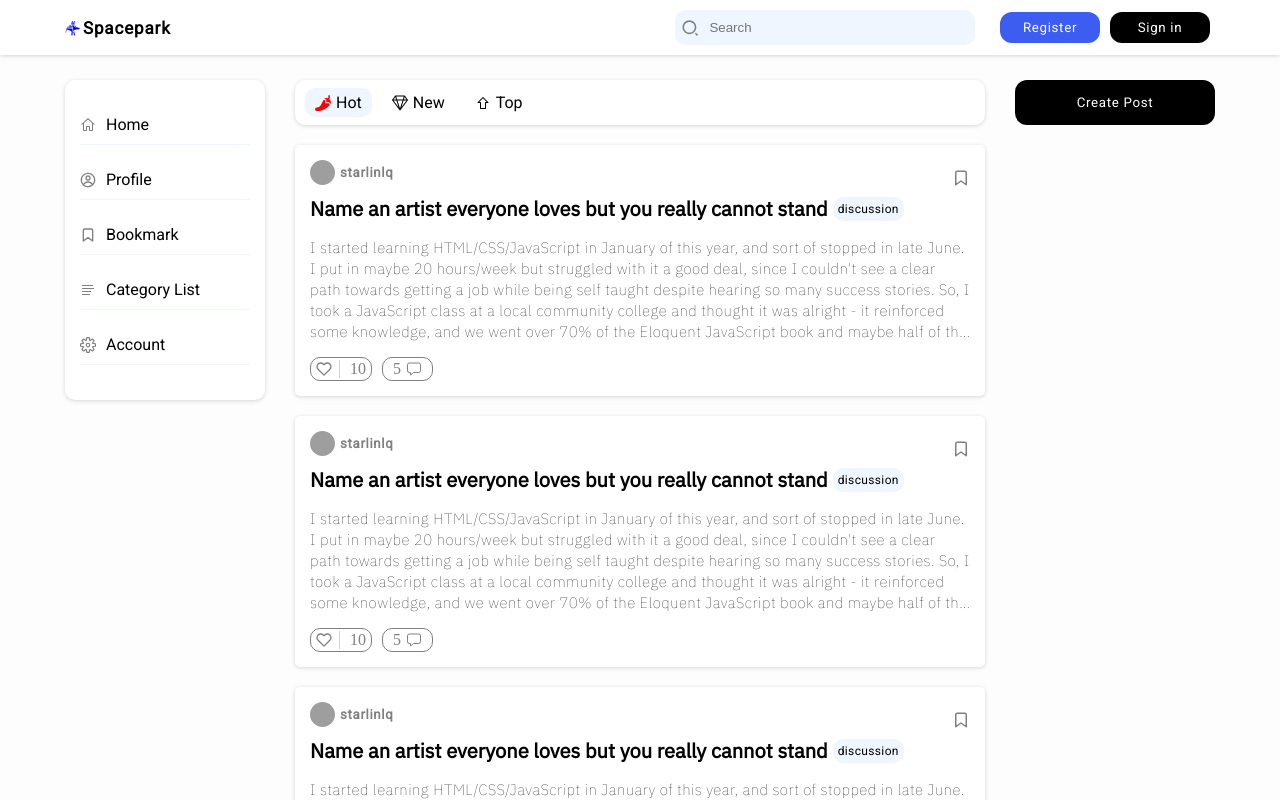
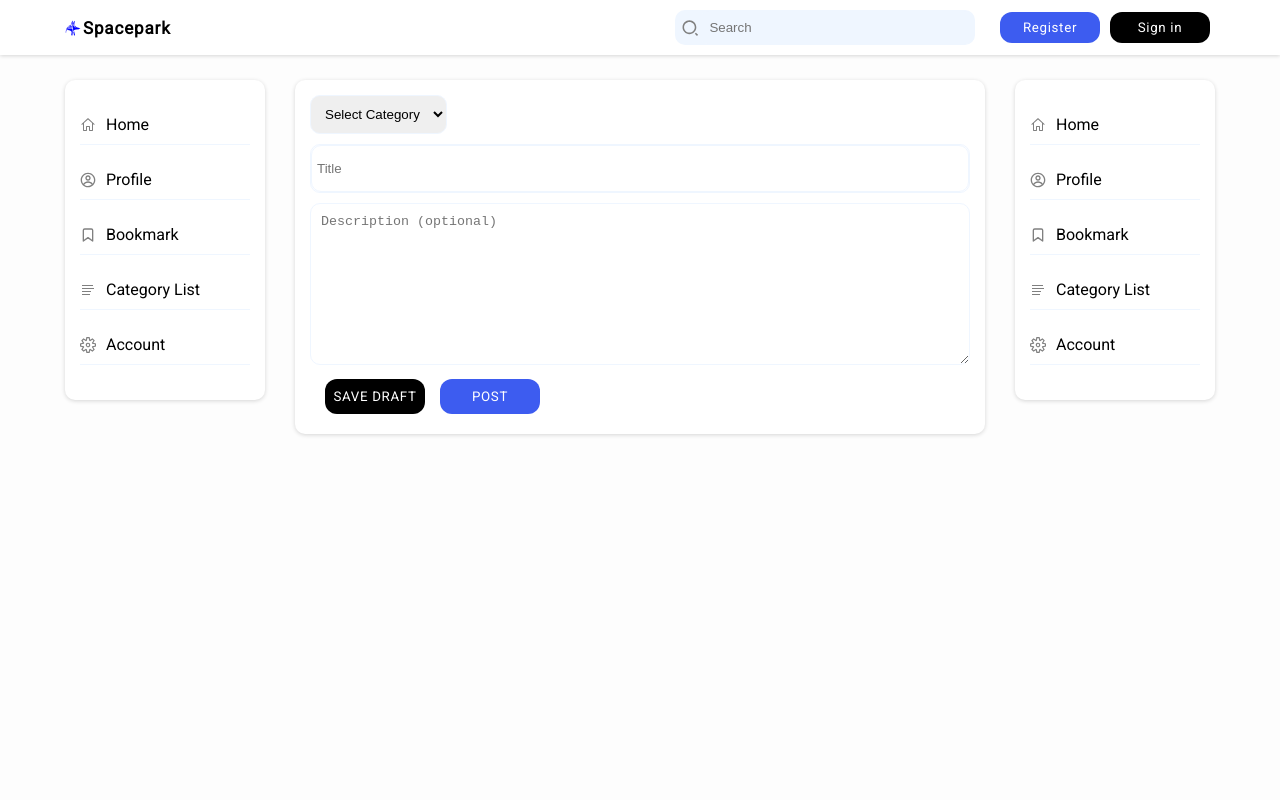
Before and after one commit to starlinlq/mindborn, a React (Create React App) app: page /submit in a window 1280 px wide. Shown: the top 800 px of the page. Built offline with nearby package versions, Linux system fonts and the light colour scheme; grey boxes are pictures that could not be loaded.

Commit message:
created submit layout & form

```diff
--- a/src/App.tsx
+++ b/src/App.tsx
@@ -12,9 +12,8 @@ import "react-toastify/dist/ReactToastify.css";
 import { createBrowserHistory } from "history";
 import { validateUser } from "./store/user/actionCreators";
 import { RootState } from "./store/store";
-
-import Home from "./components/home/Home";
-import Create from "./components/create/Create";
+import Home from "./layout/Home";
+import { Submit } from "./layout/Submit";
 
 export const history = createBrowserHistory();
 
@@ -47,7 +46,7 @@ function App() {
         />
         <Container>
           <Switch>
-            <Route exact path="/create" component={Create} />
+            <Route exact path="/submit" component={Submit} />
             <Route path="/register" component={Register} />
             <Route path="/login" component={Login} />
             <Route path="/" component={Home} />
--- a/src/components/create/Create.tsx
+++ b/src/components/create/Create.tsx
@@ -1,5 +1,95 @@
 import React, { useState } from "react";
+import { InputWrapper, Input, Button, Wrapper } from "../../styles/global";
+import {
+  CreateWrapper,
+  Form,
+  Description,
+  Category,
+  Option,
+} from "./create.style";
+import { useFormik } from "formik";
+import * as Yup from "yup";
+
+const createSchema = Yup.object().shape({
+  category: Yup.string().required(),
+  title: Yup.string()
+    .max(50, "title must be 50 character or less")
+    .min(5, "title must be 5 characters or more")
+    .required(),
+  description: Yup.string().max(1000, "title must be 1000 character or less"),
+});
 
 export default function Create() {
-  return <h1>hello</h1>;
+  const handleForm = (values: any) => {
+    console.log(values);
+  };
+  const formik = useFormik({
+    initialValues: {
+      title: "",
+      description: "",
+      category: "",
+    },
+    validationSchema: createSchema,
+    onSubmit: handleForm,
+  });
+  return (
+    <CreateWrapper>
+      <Form onSubmit={formik.handleSubmit}>
+        <Category
+          name="category"
+          onChange={formik.handleChange}
+          onBlur={formik.handleBlur}
+        >
+          <Option value="">Select Category</Option>
+          <Option value="opinion">Opinion</Option>
+          <Option value="descussion">Discusion</Option>
+          <Option value="life">Life</Option>
+        </Category>
+
+        <InputWrapper>
+          <Input
+            placeholder="Title"
+            name="title"
+            onChange={formik.handleChange}
+            onBlur={formik.handleBlur}
+            value={formik.values.title}
+            maxLength={60}
+            borderColor={
+              formik.errors.title && formik.touched.title ? "red" : "#eff6ff"
+            }
+          />
+        </InputWrapper>
+        <Description
+          name="description"
+          placeholder="Description (optional)"
+          maxLength={1000}
+          cols={10}
+          rows={10}
+          onChange={formik.handleChange}
+          onBlur={formik.handleBlur}
+          value={formik.values.description}
+        />
+        <Button
+          type="button"
+          width="100px"
+          margin="15px 0"
+          padding="0"
+          height="35px"
+        >
+          SAVE DRAFT
+        </Button>
+        <Button
+          type="submit"
+          main
+          width="100px"
+          margin="0 5px"
+          padding="0px"
+          height="35px"
+          disabled={formik.isSubmitting}
+        >
+          POST
+        </Button>
+      </Form>
+    </CreateWrapper>
+  );
 }
--- /dev/null
+++ b/src/components/create/create.style.ts
@@ -0,0 +1,30 @@
+import styled from "styled-components";
+
+export const CreateWrapper = styled.div`
+  display: flex;
+  justify-content: space-between;
+  width: 100%;
+`;
+
+export const Form = styled.form`
+  box-shadow: rgba(0, 0, 0, 0.16) 0px 1px 4px;
+  padding: 15px;
+  border-radius: 10px;
+  background-color: ${({ theme }) => theme.main};
+  width: 100%;
+`;
+export const Description = styled.textarea`
+  width: 100%;
+  border: 1px solid #eff6ff;
+  border-radius: 10px;
+  padding-left: 10px;
+  margin-bottom: 10px;
+  padding-top: 10px;
+`;
+
+export const Category = styled.select`
+  border: 1px solid #eff6ff;
+  border-radius: 10px;
+  padding: 10px;
+`;
+export const Option = styled.option``;
--- /dev/null
+++ b/src/components/createinput/CreateInput.tsx
@@ -0,0 +1,5 @@
+import { Wrapper } from "../../styles/global";
+
+export default function CreateInput() {
+  return <Wrapper width="100%">input</Wrapper>;
+}
--- /dev/null
+++ b/src/components/createinput/createinput.styles.tsx
@@ -0,0 +1 @@
+import styled from "styled-components";
--- a/src/components/forms/Login.tsx
+++ b/src/components/forms/Login.tsx
@@ -94,7 +94,14 @@ export default function Login() {
               }
             />
           </InputWrapper>
-          <Button type="submit" margin="" main padding="10px" width="100%">
+          <Button
+            type="submit"
+            margin=""
+            main
+            padding="10px"
+            width="100%"
+            disabled={formik.isSubmitting}
+          >
             SIGN IN
           </Button>
         </Form>
--- /dev/null
+++ b/src/components/home/DisplayPost.tsx
@@ -0,0 +1,15 @@
+import Layout from "../../layout/Home";
+import { Wrapper } from "../../styles/global";
+import Post from "../post/Post";
+
+export default function DisplayPost() {
+  return (
+    <Wrapper width="100%">
+      <Post />
+      <Post />
+      <Post />
+      <Post />
+      <Post />
+    </Wrapper>
+  );
+}
--- a/src/components/home/Home.tsx
+++ /dev/null
@@ -1,14 +0,0 @@
-import Layout from "../../layout/Layout";
-import Post from "../post/Post";
-
-export default function Home() {
-  return (
-    <Layout>
-      <Post />
-      <Post />
-      <Post />
-      <Post />
-      <Post />
-    </Layout>
-  );
-}
--- a/src/components/post/post.styles.ts
+++ b/src/components/post/post.styles.ts
@@ -7,6 +7,9 @@ export const PostWrapper = styled.div`
   border-radius: 5px;
   padding: 15px;
   cursor: pointer;
+  &:hover {
+    box-shadow: rgba(0, 0, 0, 0.16) 0px 1px 15px;
+  }
 `;
 
 export const AuthorWrapper = styled.div`
--- a/src/layout/Layout.tsx
+++ b/src/layout/Home.tsx
@@ -1,17 +1,20 @@
+import CreateInput from "../components/createinput/CreateInput";
 import Filter from "../components/filter/Filter";
+import DisplayPost from "../components/home/DisplayPost";
 import Menu from "../components/menu/Menu";
 import { Wrapper, Submit } from "../styles/global";
 import { LayoutWrapper } from "./layout.styles";
 type Props = {
   children: React.ReactNode;
 };
-export default function Layout({ children }: Props) {
+export default function Home({ children }: Props) {
   return (
     <LayoutWrapper>
       <Menu />
       <Wrapper width="60%">
+        <CreateInput />
         <Filter />
-        {children}
+        <DisplayPost />
       </Wrapper>
       <Submit type="button" width="200px" margin="0" height="45px" padding="0">
         Create Post
--- /dev/null
+++ b/src/layout/Submit.tsx
@@ -0,0 +1,17 @@
+import Create from "../components/create/Create";
+
+import Menu from "../components/menu/Menu";
+import { Wrapper } from "../styles/global";
+import { LayoutWrapper } from "./layout.styles";
+
+export function Submit() {
+  return (
+    <LayoutWrapper>
+      <Menu />
+      <Wrapper width="60%">
+        <Create />
+      </Wrapper>
+      <Menu />
+    </LayoutWrapper>
+  );
+}
```
